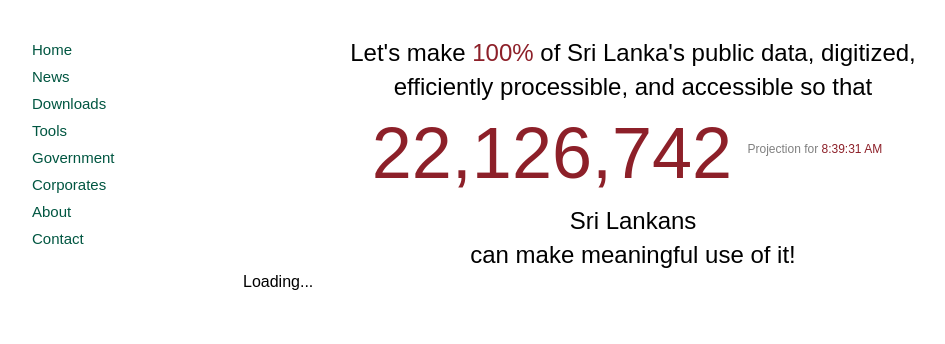
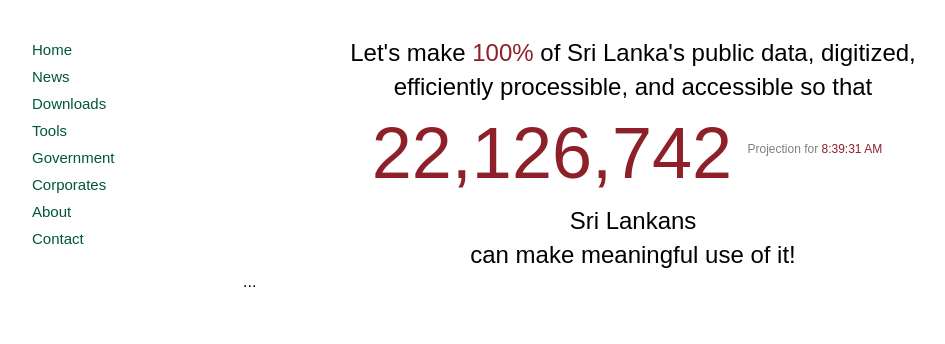
Before and after one commit to nuuuwan/datafoundation_lk, a React (Create React App) app: page / in a window 1280 px wide. Shown: the top 344 px of the page, without its empty margins (7-952 px from the left). Built offline with nearby package versions, Linux system fonts and the light colour scheme; no server answers.

Commit message:
Removed loading from src/stateful/atoms/SVGMap.js

```diff
--- a/src/stateful/atoms/SVGMap.js
+++ b/src/stateful/atoms/SVGMap.js
@@ -18,7 +18,7 @@ export default function SVGMap(props) {
 
   return geo ? (
     <SVGMapInner geo={geo} />
-  ) : 'Loading...';
+  ) : '...';
 };
 
 function SVGMapInner(props) {
```
